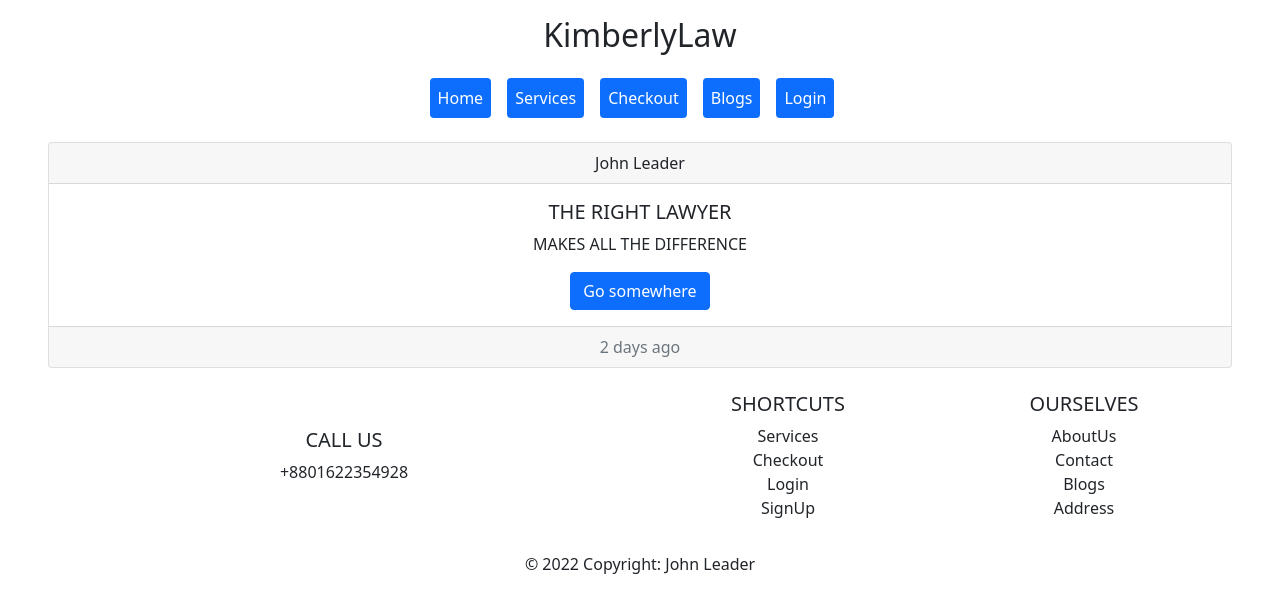
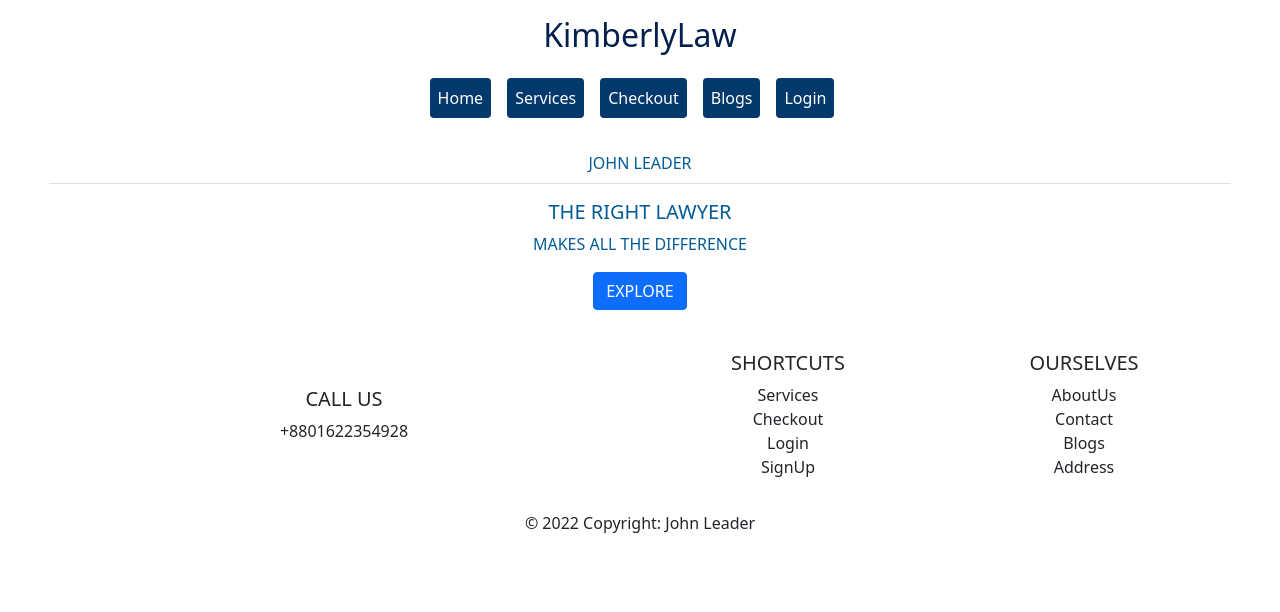
Before and after one commit to Ohi20/Ph-Assignment10-Wave2Recheck, a React (Create React App) app: page / in a window 1280 px wide. Shown: the top 612 px of the page. Built offline with nearby package versions, Linux system fonts and the light colour scheme.

Commit message:
banner-added

```diff
--- /dev/null
+++ b/src/Pages/Header/Header.css
@@ -0,0 +1,7 @@
+.header-title {
+ color: #03204C;
+}
+
+.menu-ul{
+    background-color: #03396D;
+}
--- a/src/Pages/Header/Header.js
+++ b/src/Pages/Header/Header.js
@@ -1,11 +1,11 @@
 import React from 'react';
-import { Badge, Button } from 'react-bootstrap';
 import { Link } from 'react-router-dom';
+import '../Header/Header.css';
 
 const Header = () => {
     return (
         <div >
-            <h2 className=' text-center my-3'>KimberlyLaw</h2>
+            <h2 className=' text-center my-3 header-title'>KimberlyLaw</h2>
 
             <div className='d-flex justify-content-center'>
             <nav class="navbar navbar-expand-lg navbar-light ">
@@ -18,11 +18,11 @@ const Header = () => {
 
   <div class="collapse navbar-collapse" id="navbarNavAltMarkup">
     <div class="navbar-nav">
-       <Link class="nav-item nav-link btn-primary rounded mx-2 text-white font-weight-bold" to="/">Home</Link>
-       <Link class="nav-item nav-link btn-primary rounded mx-2 text-white font-weight-bold" to="/services">Services</Link>
-       <Link class="nav-item nav-link btn-primary rounded mx-2 text-white font-weight-bold" to="/checkout">Checkout </Link>
-       <Link class="nav-item nav-link btn-primary rounded mx-2 text-white font-weight-bold" to="/blogs">Blogs</Link>
-       <Link class="nav-item nav-link btn-primary rounded mx-2 text-white font-weight-bold" to="/login">Login</Link>
+       <Link class="nav-item nav-link menu-ul rounded mx-2 text-white font-weight-bold" to="/">Home</Link>
+       <Link class="nav-item nav-link menu-ul rounded mx-2 text-white font-weight-bold" to="/services">Services</Link>
+       <Link class="nav-item nav-link menu-ul rounded mx-2 text-white font-weight-bold" to="/checkout">Checkout </Link>
+       <Link class="nav-item nav-link menu-ul rounded mx-2 text-white font-weight-bold" to="/blogs">Blogs</Link>
+       <Link class="nav-item nav-link menu-ul rounded mx-2 text-white font-weight-bold" to="/login">Login</Link>
        <Link class="nav-item nav-link" to="*"></Link>
     </div>
   </div>
--- /dev/null
+++ b/src/Pages/Home/Homebanner.css
@@ -0,0 +1,3 @@
+.banner-title{
+    color: #035C96;
+}
--- a/src/Pages/Home/Homebanner.js
+++ b/src/Pages/Home/Homebanner.js
@@ -1,20 +1,20 @@
 import React from 'react';
 import { Button, Card } from 'react-bootstrap';
+import '../Home/Homebanner.css';
 
 const Homebanner = () => {
     return (
         <div>
-                     <Card className="text-center">
-  <Card.Header>John Leader</Card.Header>
+                     <Card className="text-center border-white text-white">
+  <Card.Header className='text-uppercase banner-title bg-white'>John Leader</Card.Header>
   <Card.Body>
-    <Card.Title>THE RIGHT LAWYER</Card.Title>
-    <Card.Text>
+    <Card.Title className='banner-title'>THE RIGHT LAWYER</Card.Title>
+    <Card.Text className='banner-title'>
     MAKES ALL THE DIFFERENCE
     </Card.Text>
-    <Button variant="primary">Go somewhere</Button>
+    <Button className='text-uppercase font-bold' variant="primary">Explore</Button>
   </Card.Body>
-  <Card.Footer className="text-muted">2 days ago</Card.Footer>
-</Card>
+  </Card>
         </div>
     );
 };
```
